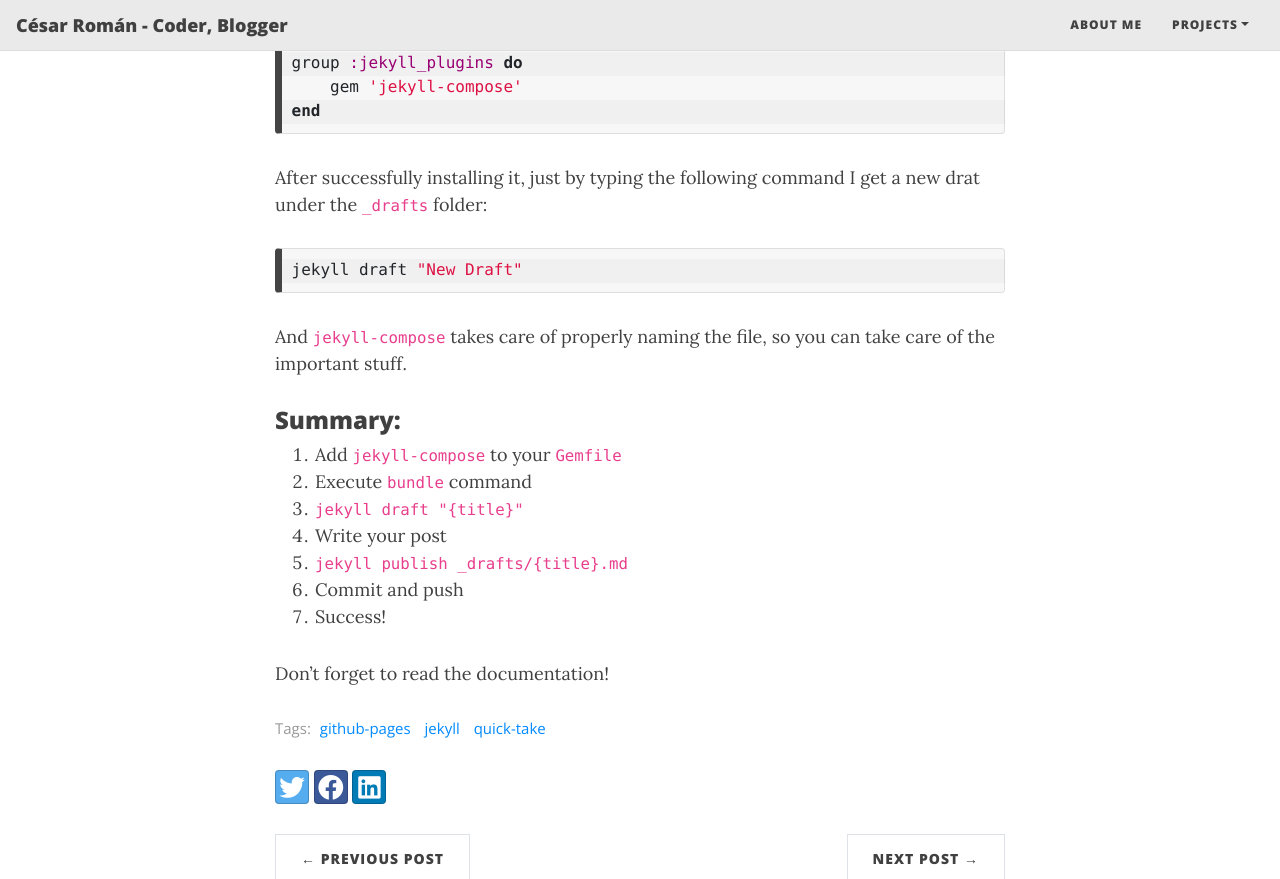
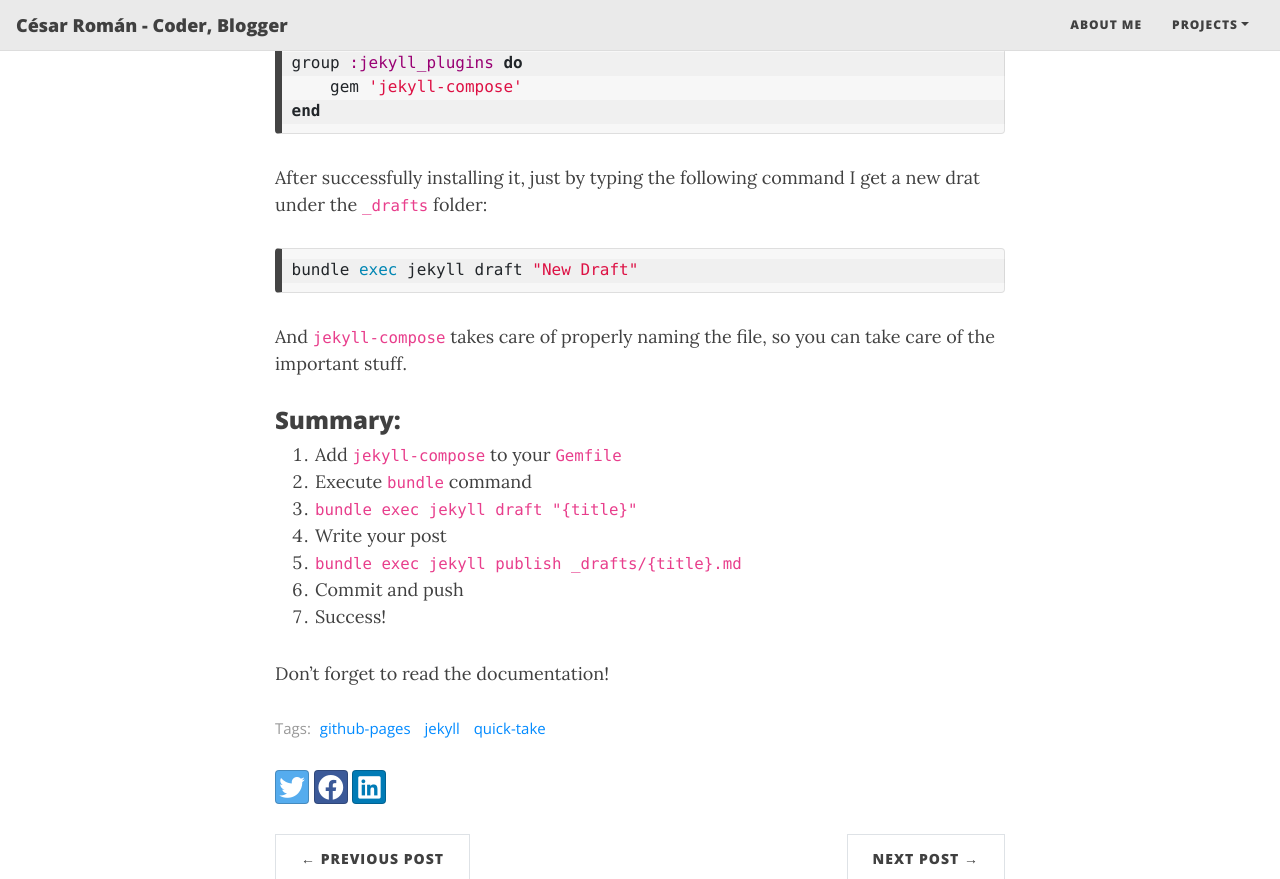
Before and after one commit to cesarcoatl/cesarcoatl.github.io, a Jekyll site: the page built from _posts/2020-09-04-jekyll-compose-a-must-have-plugin.md, in a window 1280 px wide and 900 px high, scrolled down 720 px, cut to the strip 0-879 px from the top of the window. Built offline with Jekyll 4.4.1, drawn with Linux system fonts in a browser that asks for light colours; nearby versions of some CDN libraries.

Commit message:
Update 2020-09-04-jekyll-compose-a-must-have-plugin.md
Added `bundle exec` instruction

````diff
--- a/_posts/2020-09-04-jekyll-compose-a-must-have-plugin.md
+++ b/_posts/2020-09-04-jekyll-compose-a-must-have-plugin.md
@@ -26,7 +26,7 @@ end
 After successfully installing it, just by typing the following command I get a new drat under the `_drafts` folder:
 
 ```bash
-jekyll draft "New Draft"
+bundle exec jekyll draft "New Draft"
 ```
 
 And `jekyll-compose` takes care of properly naming the file, so you can take care of the important stuff.
@@ -35,9 +35,9 @@ And `jekyll-compose` takes care of properly naming the file, so you can take car
 
 1. Add `jekyll-compose` to your `Gemfile`
 1. Execute `bundle` command
-1. `jekyll draft "{title}"`
+1. `bundle exec jekyll draft "{title}"`
 1. Write your post
-1. `jekyll publish _drafts/{title}.md`
+1. `bundle exec jekyll publish _drafts/{title}.md`
 1. Commit and push
 1. Success!
 
````
